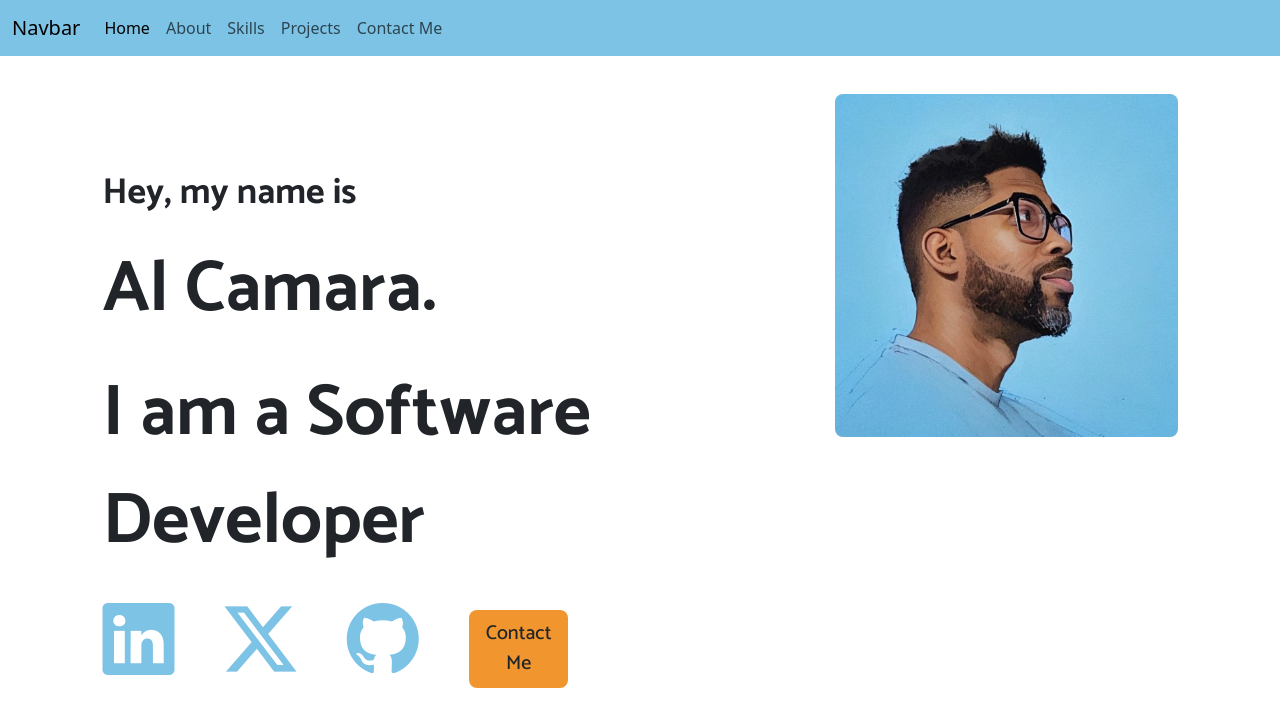
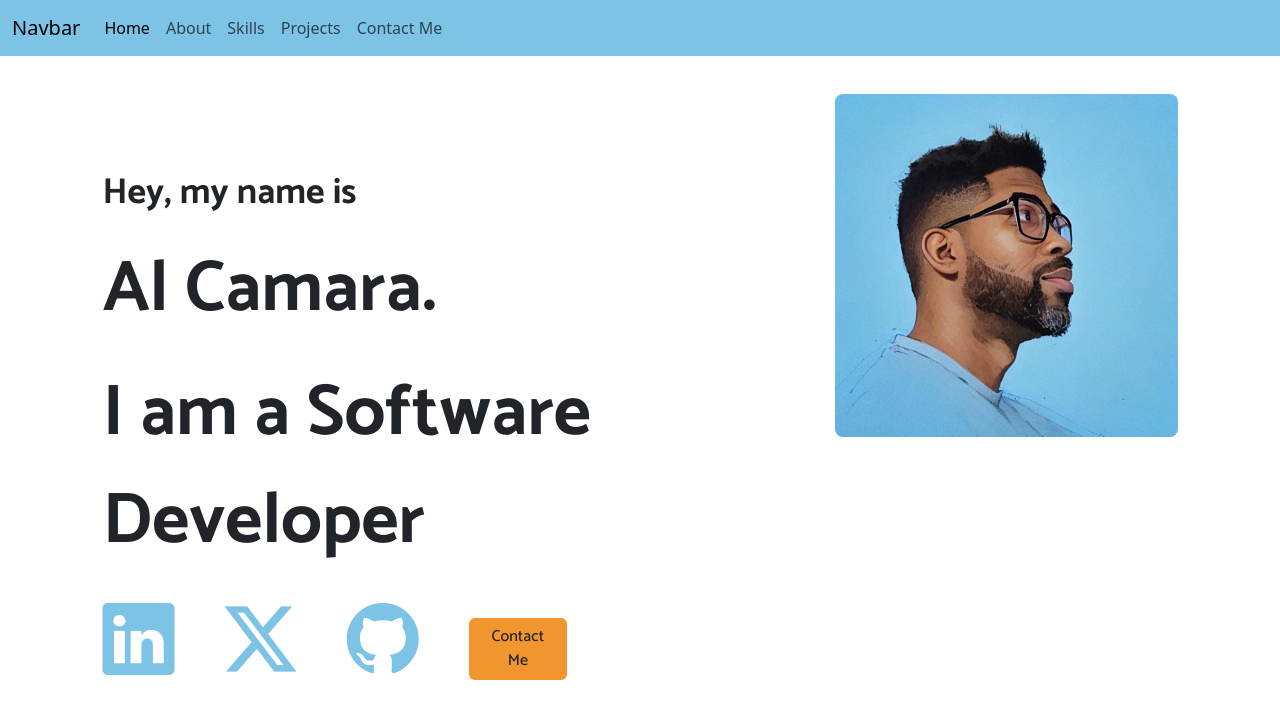
Before and after one commit to Alcamara/portfolio, an Angular app: page / in a window 1280 px wide. Shown: the top 726 px of the page. Built offline with nearby package versions, Linux system fonts and the light colour scheme.

Commit message:
add button

```diff
--- a/src/app/pages/main/main/main.component.html
+++ b/src/app/pages/main/main/main.component.html
@@ -17,7 +17,7 @@
                             <i class="bi bi-github icon"></i>
                         </div>
                         <div class="col-2">
-                            <button class="btn btn-lg">Contact Me</button>
+                            <button class="btn">Contact Me</button>
                         </div>
                     </div>
                 </div>
```
